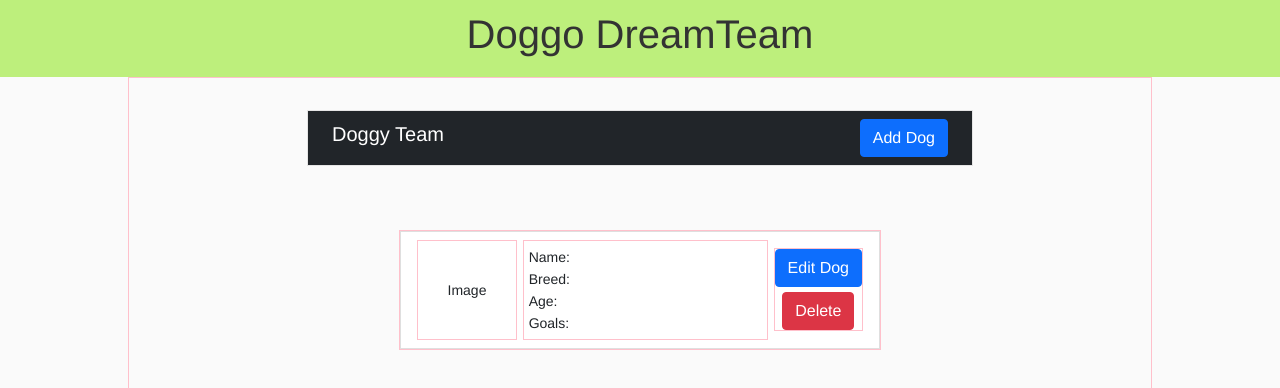
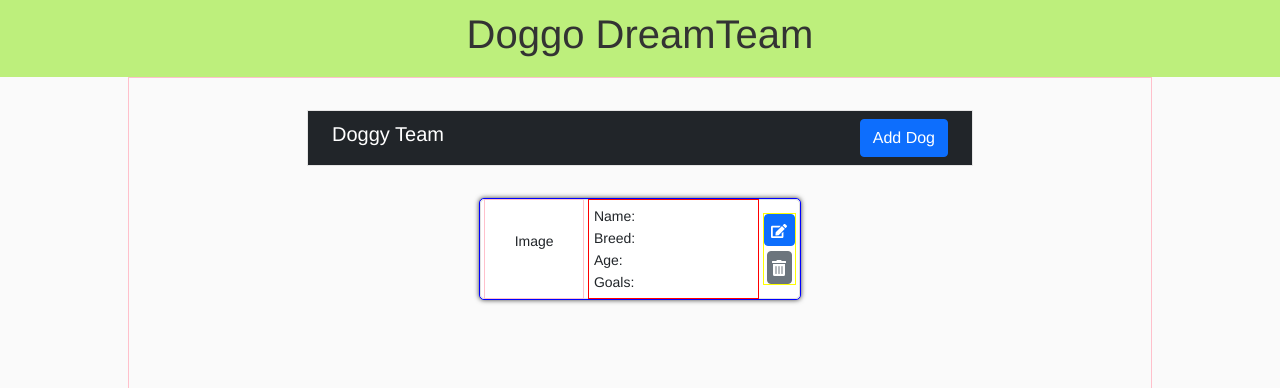
Before and after one commit to Netsujr/dog_soccer_team, a React (Create React App) app: page / in a window 1280 px wide. Shown: the top 388 px of the page. Built offline with nearby package versions, Linux system fonts and the light colour scheme.

Commit message:
fixedcard

```diff
--- a/package.json
+++ b/package.json
@@ -9,6 +9,7 @@
     "bootstrap": "^5.1.3",
     "react": "^17.0.2",
     "react-dom": "^17.0.2",
+    "react-icons": "^4.3.1",
     "react-router": "^6.2.1",
     "react-router-dom": "^6.2.1",
     "react-scripts": "5.0.0",
--- a/src/components/DogList.js
+++ b/src/components/DogList.js
@@ -2,6 +2,7 @@ import React from 'react';
 import styled from 'styled-components';
 import { Link } from 'react-router-dom';
 import { ListGroup, ListGroupItem, Button } from 'reactstrap';
+import { FaTrashAlt, FaEdit } from 'react-icons/fa';
 
 const DogList = () => {
   return (
@@ -9,7 +10,7 @@ const DogList = () => {
       <ListContainer>
         <ListGroupItem className='listGroup'>
           <DogImage>
-            Image
+            <p>Image</p>
           </DogImage>
           <DogDetails>
             <p>Name:</p>
@@ -18,8 +19,8 @@ const DogList = () => {
             <p>Goals:</p>
           </DogDetails>
           <ButtonsContainer>
-            <Link to='/add' className='btn btn-primary'>Edit Dog</Link>
-            <Button className='btn btn-danger' style={{ marginTop: '5px' }}>Delete</Button>
+            <Link style={{ padding: '0.2rem 0.4rem' }} className='btn btn-primary' to='/edit/:id'><FaEdit/></Link>
+            <Button style={{ marginTop: '5px', padding: '0.2rem'  }}><FaTrashAlt/></Button>
           </ButtonsContainer>
         </ListGroupItem>
       </ListContainer>
@@ -32,19 +33,22 @@ export default DogList;
 
 const ListContainer = styled.div`
   display: flex;
-  align-items: center;
+  align-items: space-between;
   justify-content: center;
-  min-width: 30rem;
+  max-width: 30rem;
   background-color: #f5f5f5;
   margin: 2rem;
-  border: 1px solid pink;
+  border: 1px solid blue;
+  border-radius: 5px;
+  box-shadow: 0px 0px 5px 0px rgba(0,0,0,0.75);
 
   .listGroup {
     display: flex;
     align-items: center;
     justify-content: space-between;
-    min-width: 30rem;
-    min-height: 100px;
+    min-width: 20rem;
+    max-height: 100px;
+    padding: 0.2rem;
   }
   `;
 
@@ -53,7 +57,7 @@ const ButtonsContainer = styled.div`
   flex-direction: column;
   align-items: center;
   justify-content: center;
-  border: 1px solid pink;
+  border: 1px solid yellow;
   `;
 
 const DogImage = styled.div`
@@ -72,7 +76,7 @@ const DogDetails = styled.div`
   justify-content: center;
   height: 100px;
   width: 55%;
-  border: 1px solid pink;
+  border: 1px solid red;
 
   p {
     margin: 4px 5px;
--- a/src/components/Heading.js
+++ b/src/components/Heading.js
@@ -24,7 +24,7 @@ export default Heading;
 
 const NavbarContainer = styled.div`
   background-color: #f5f5f5;
-  margin: 2rem;
+  margin-top: 2rem;
   display: flex;
   min-width: 30rem;
   border: 1px solid #e5e5e5;
```
Also changed, not shown: 1 other file (tests, documents, lock files or other folders).
